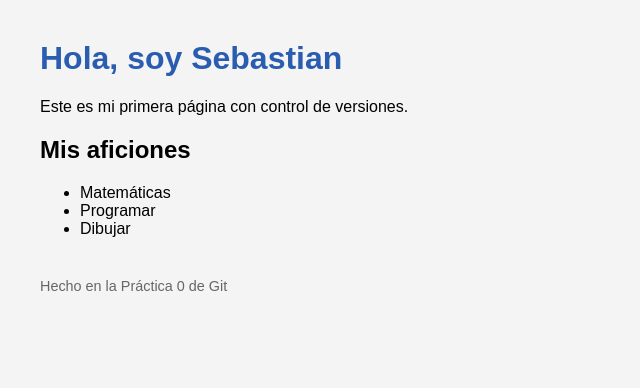
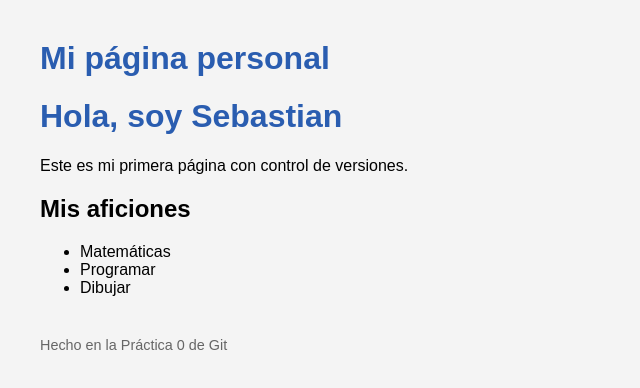
Before and after one commit to Sxsebas/MI-PRIMER-REPO, a plain HTML site: page index.html in a window 1280 px wide. Shown: the whole page, without its empty margins (0-640 px from the left). Drawn offline with Linux system fonts and the light colour scheme.

Commit message:
Mi página personal

```diff
--- a/index.html
+++ b/index.html
@@ -7,6 +7,7 @@
     <title>Mi primera página</title>
 </head>
     <body>
+        <h1>Mi página personal</h1>
         <h1>Hola, soy Sebastian</h1>
         <p>Este es mi primera página con control de versiones.</p>
         <h2>Mis aficiones</h2>
```
